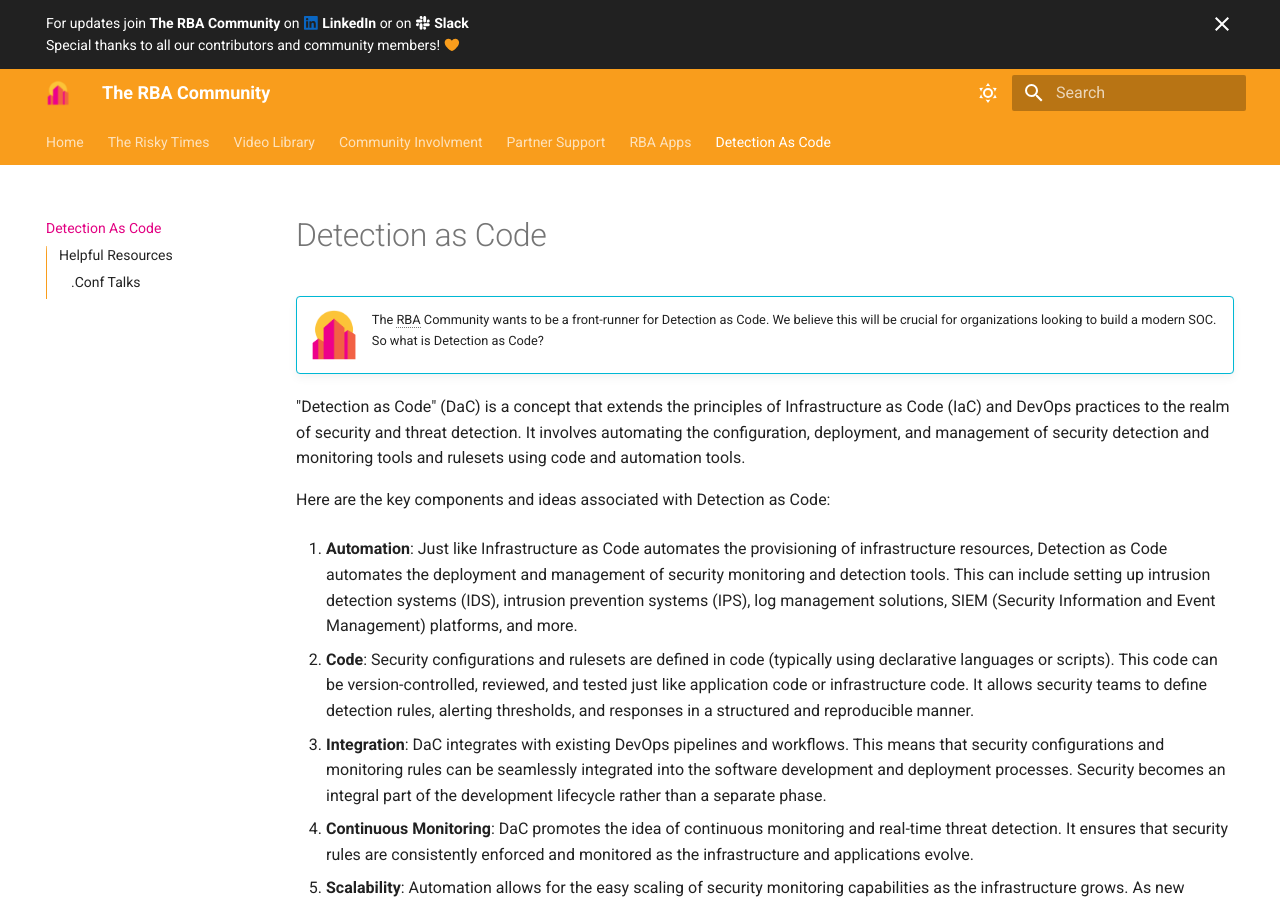
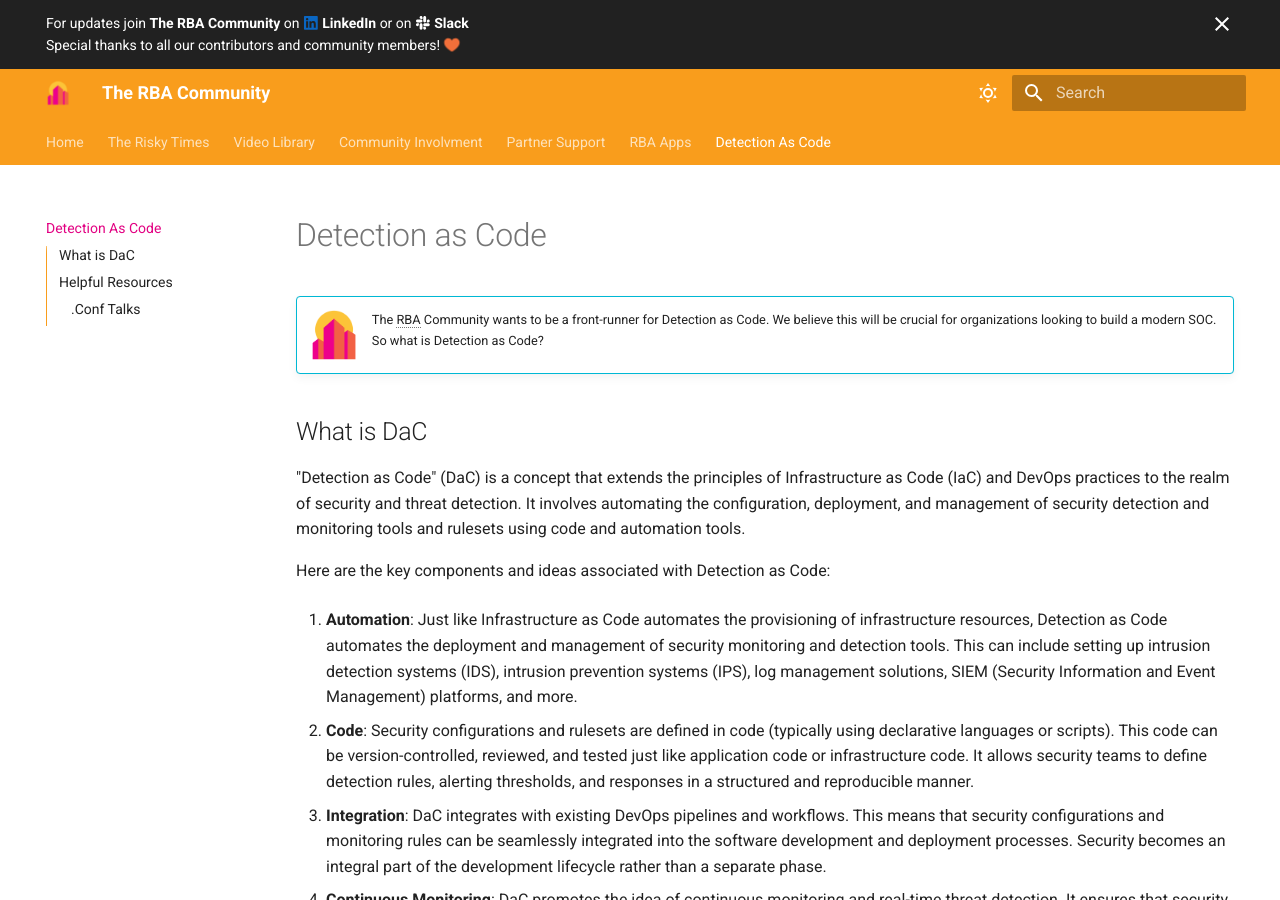
Before and after one commit to rba-community/rba-community, an MkDocs documentation site: the page built from docs/dac/index.md, in a window 1280 px wide and 900 px high. Built offline with MkDocs 1.6.1 and Material for MkDocs 9.7.7, drawn with Linux system fonts in a browser that asks for light colours.

Commit message:
updated title
Signed-off-by: Zachary Christensen <zchristensen@splunk.com>

```diff
--- a/docs/dac/index.md
+++ b/docs/dac/index.md
@@ -4,6 +4,8 @@
     ![](../assets/rba_community_small.png){ width="50" align="left" }
 
     The RBA Community wants to be a front-runner for Detection as Code. We believe this will be crucial for organizations looking to build a modern SOC. So what is Detection as Code?
+
+## What is DaC
 
 "Detection as Code" (DaC) is a concept that extends the principles of Infrastructure as Code (IaC) and DevOps practices to the realm of security and threat detection. It involves automating the configuration, deployment, and management of security detection and monitoring tools and rulesets using code and automation tools.
 
```
